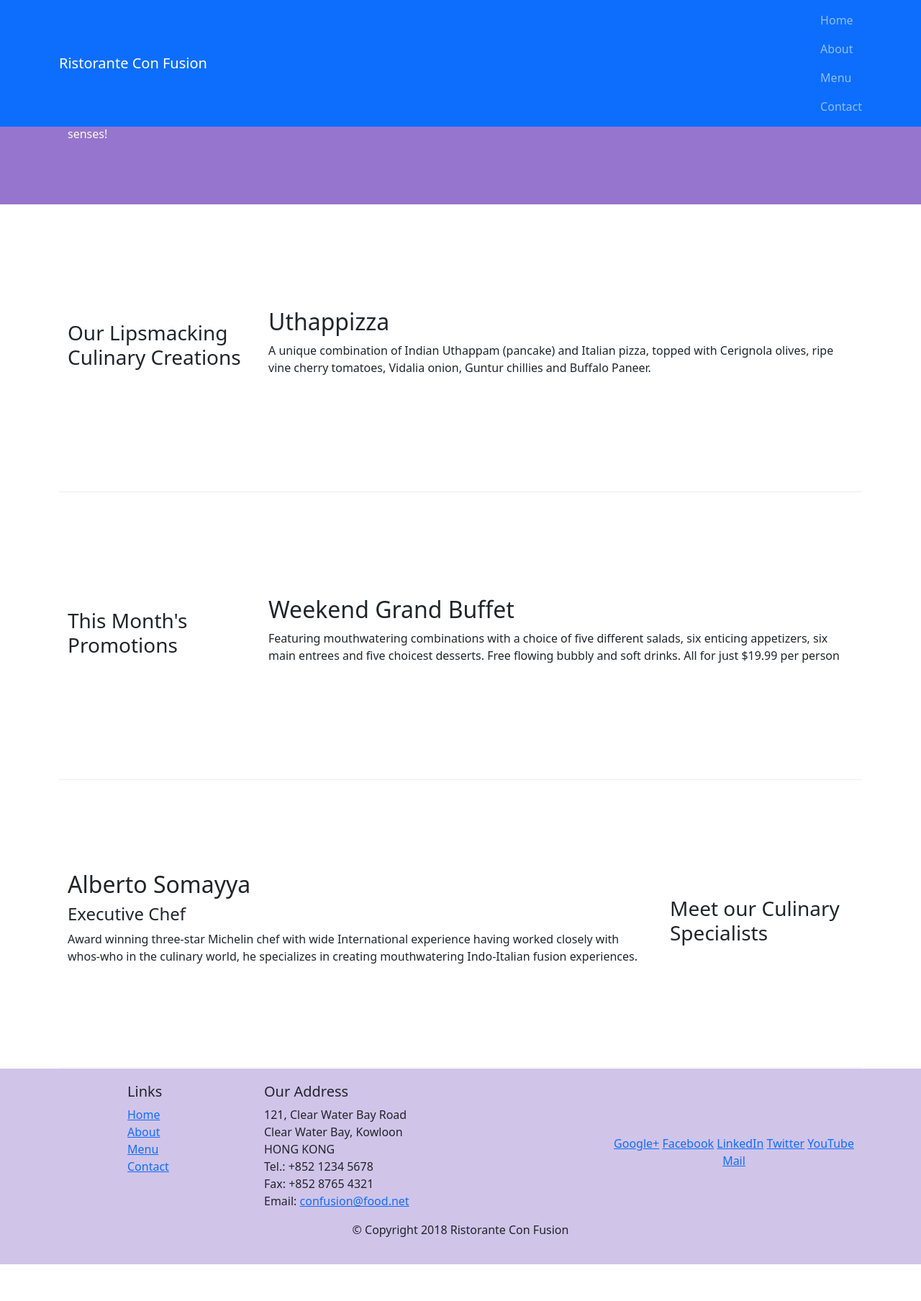
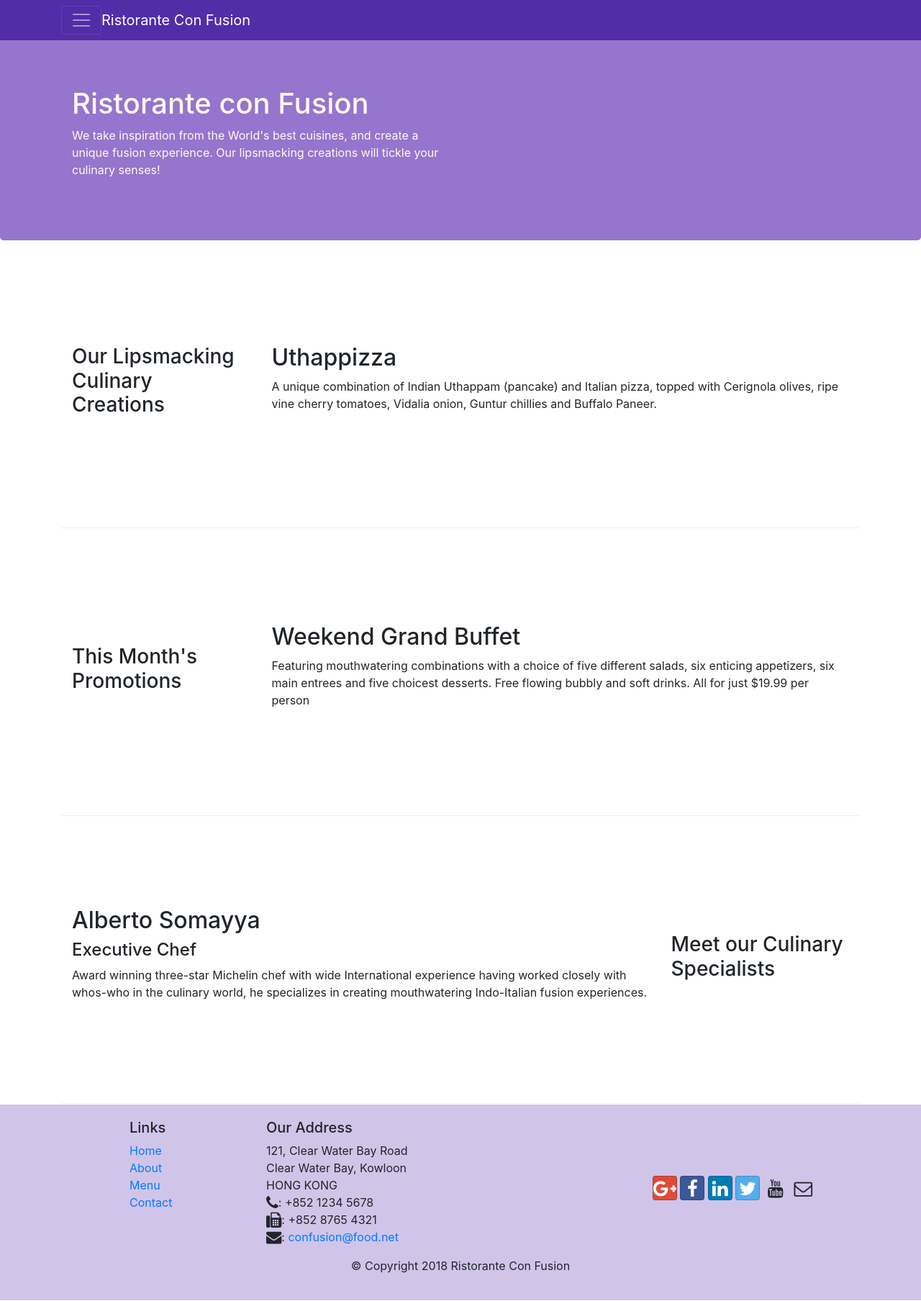
Before and after one commit to kardar/resturent, a website: page index.html in a window 1280 px wide. Shown: the whole page at 72% size. Before the commit the page ends 1758 px from the top, so only its background shows below. Drawn offline with nearby package versions, Linux system fonts and the light colour scheme.

Commit message:
bread crums nav bar and icons

```diff
--- a/aboutus.html
+++ b/aboutus.html
@@ -3,9 +3,20 @@
     <meta charset="utf-8">
     <meta name="viewport" content="width=device-width, initial-scale=1">
 <head>
-    <link href="https://cdn.jsdelivr.net/npm/bootstrap@5.1.3/dist/css/bootstrap.min.css" rel="stylesheet">
+  <!-- Latest compiled and minified CSS -->
+<link rel="stylesheet" href="https://cdn.jsdelivr.net/npm/bootstrap@4.6.1/dist/css/bootstrap.min.css">
 
-    <script src="https://cdn.jsdelivr.net/npm/bootstrap@5.1.3/dist/js/bootstrap.bundle.min.js"></script>
+<!-- jQuery library -->
+<script src="https://cdn.jsdelivr.net/npm/jquery@3.6.0/dist/jquery.slim.min.js"></script>
+
+<!-- Popper JS -->
+<script src="https://cdn.jsdelivr.net/npm/popper.js@1.16.1/dist/umd/popper.min.js"></script>
+
+<!-- Latest compiled JavaScript -->
+<script src="https://cdn.jsdelivr.net/npm/bootstrap@4.6.1/dist/js/bootstrap.bundle.min.js"></script>
+
+<link rel="stylesheet" href="https://cdnjs.cloudflare.com/ajax/libs/font-awesome/4.7.0/css/font-awesome.min.css">
+<link rel="stylesheet" href="https://cdnjs.cloudflare.com/ajax/libs/bootstrap-social/4.7.0/bootstrap-social.min.css">
 
 <link rel="stylesheet" href="css/styles.css">
 
@@ -14,6 +25,24 @@
 </head>
 
 <body>
+
+    <nav class="navbar navbar-dark navbar-expend-sm   fixed-top">
+        <div class="container">
+
+          <button type="button" class="navbar-toggler" data-toggle="collapse" data-target="#Navbar">
+              <span class="navbar-toggler-icon"></span>
+          </button>
+            <a class="navbar-brand mr-auto" href="index.html">Ristorante Con Fusion</a>
+            <div class="collapse navbar-collapse" id="Navbar">
+              <ul class="navbar-nav mr-auto">
+                <li class="nav-item "><a class="nav-link" href="index.html"><span class="fa fa-home fa-lg"></span> Home</a></li>
+                <li class="nav-item  active"><a class="nav-link" href="#"><span class="fa fa-info fa-lg"></span> About</a></li>
+                <li class="nav-item"><a class="nav-link" href="#"><span class="fa fa-list fa-lg"></span> Menu</a></li>
+                <li class="nav-item"><a class="nav-link" href="#"><span class="fa fa-address-card fa-lg"></span> Contact</a></li>
+              </ul>
+          </div>
+        </div>
+    </nav>
 
     <header class="jumbotron">
         <div class="container">
@@ -30,7 +59,11 @@
 
     <div class="container">
         <div class="row ">
-            <div>
+            <ol class="col-12 breadcrumb">
+                <li class="breadcrumb-item"><a href="index.html">Home</a></li>
+                <li class="breadcrumb-item active">About Us</li>
+               </ol>
+            <div class="col-12">
                <h3>About Us</h3>
                <hr>
             </div>
@@ -88,12 +121,12 @@
                 </div>
                 <div class="col-12 col-sm-4 align-self-center">
                     <div class="text-center">
-                        <a href="http://google.com/+">Google+</a>
-                        <a href="http://www.facebook.com/profile.php?id=">Facebook</a>
-                        <a href="http://www.linkedin.com/in/">LinkedIn</a>
-                        <a href="http://twitter.com/">Twitter</a>
-                        <a href="http://youtube.com/">YouTube</a>
-                        <a href="mailto:">Mail</a>
+                        <a class="btn btn-social-icon btn-google" href="http://google.com/+"><i class="fa fa-google-plus fa-lg"></i></a>
+                        <a class="btn btn-social-icon btn-facebook" href="http://www.facebook.com/profile.php?id="><i class="fa fa-facebook fa-lg"></i></a>
+                        <a class="btn btn-social-icon btn-linkedin" href="http://www.linkedin.com/in/"><i class="fa fa-linkedin fa-lg"></i></a>
+                        <a class="btn btn-social-icon btn-twitter" href="http://twitter.com/"><i class="fa fa-twitter fa-lg"></i></a>
+                        <a class="btn btn-social-icon btn-youtube" href="http://youtube.com/"><i class="fa fa-youtube fa-lg"></i></a>
+                        <a class="btn btn-social-icon " href="mailto:"><i class="fa fa-envelope-o fa-lg"></i></a>
                     </div>
                 </div>
            </div>
--- a/css/styles.css
+++ b/css/styles.css
@@ -33,3 +33,12 @@
     padding: 30px 0px 30px 0px;
     margin: 5px auto;
 }
+
+body{
+    padding: 50px 0px 0px 0px;
+    z-index: 0;
+}
+
+.navbar-dark{
+    background-color: #512da8;
+}
--- a/index.html
+++ b/index.html
@@ -5,10 +5,22 @@
 
 
 <head>
-    <link href="https://cdn.jsdelivr.net/npm/bootstrap@5.1.3/dist/css/bootstrap.min.css" rel="stylesheet">
 
-    <script src="https://cdn.jsdelivr.net/npm/bootstrap@5.1.3/dist/js/bootstrap.bundle.min.js"></script>
 
+<!-- Latest compiled and minified CSS -->
+<link rel="stylesheet" href="https://cdn.jsdelivr.net/npm/bootstrap@4.6.1/dist/css/bootstrap.min.css">
+
+<!-- jQuery library -->
+<script src="https://cdn.jsdelivr.net/npm/jquery@3.6.0/dist/jquery.slim.min.js"></script>
+
+<!-- Popper JS -->
+<script src="https://cdn.jsdelivr.net/npm/popper.js@1.16.1/dist/umd/popper.min.js"></script>
+
+<!-- Latest compiled JavaScript -->
+<script src="https://cdn.jsdelivr.net/npm/bootstrap@4.6.1/dist/js/bootstrap.bundle.min.js"></script>
+
+<link rel="stylesheet" href="https://cdnjs.cloudflare.com/ajax/libs/font-awesome/4.7.0/css/font-awesome.min.css">
+<link rel="stylesheet" href="https://cdnjs.cloudflare.com/ajax/libs/bootstrap-social/4.7.0/bootstrap-social.min.css">
 
 <link rel="stylesheet" href="css/styles.css">
 
@@ -17,17 +29,24 @@
 </head>
 
 <body>
-          <nav class="navbar navbar-dark navbar-expend-sm bg-primary fixed-top">
+          <nav class="navbar navbar-dark navbar-expend-sm  fixed-top">
               <div class="container">
-                  <a class="navbar-brand" href="#">Ristorante Con Fusion</a>
-                    <ul class="navbar-nav ">
-                         <li class="nav-item active"><a class="nav-link" href="#">Home</a></li>
-                         <li class="nav-item"><a class="nav-link" href="aboutus.html">About</a></li>
-                         <li class="nav-item"><a class="nav-link" href="#">Menu</a></li>
-                         <li class="nav-item"><a class="nav-link" href="#">Contact</a></li>
+                <button type="button" class="navbar-toggler" data-toggle="collapse" data-target="#Navbar">
+                    <span class="navbar-toggler-icon"></span>
+                </button>
+                  <a class="navbar-brand mr-auto" href="#">Ristorante Con Fusion</a>
+                  <div class="collapse navbar-collapse" id="Navbar">
+                    <ul class="navbar-nav mr-auto">
+                         <li class="nav-item active"><a class="nav-link" href="#"><span class="fa fa-home fa-lg"></span> Home</a></li>
+                         <li class="nav-item"><a class="nav-link" href="aboutus.html"><span class="fa fa-info fa-lg"></span> About</a></li>
+                         <li class="nav-item"><a class="nav-link" href="#"><span class="fa fa-list fa-lg"></span> Menu</a></li>
+                         <li class="nav-item"><a class="nav-link" href="#"><span class="fa fa-address-card fa-lg"></span> Contact</a></li>
                     </ul>
+                </div>
               </div>
           </nav>
+
+
     <header class="jumbotron">
         <div class="container">
             <div class="row row-header">
@@ -82,7 +101,7 @@
                     <h5>Links</h5>
                     <ul class="list-unstyled">
                         <li><a href="#">Home</a></li>
-                        <li><a href="#">About</a></li>
+                        <li><a href="aboutus.html">About</a></li>
                         <li><a href="#">Menu</a></li>
                         <li><a href="#">Contact</a></li>
                     </ul>
@@ -93,19 +112,19 @@
 		              121, Clear Water Bay Road<br>
 		              Clear Water Bay, Kowloon<br>
 		              HONG KONG<br>
-		              Tel.: +852 1234 5678<br>
-		              Fax: +852 8765 4321<br>
-		              Email: <a href="mailto:confusion@food.net">confusion@food.net</a>
+		              <i class="fa fa-phone fa-lg"></i>: +852 1234 5678<br>
+		              <i class="fa fa-fax fa-lg"></i>: +852 8765 4321<br>
+		              <i class="fa fa-envelope fa-lg"></i>: <a href="mailto:confusion@food.net">confusion@food.net</a>
 		           </address>
                 </div>
                 <div class="col-12 col-sm-4 align-self-center" >
                     <div class="text-center">
-                        <a href="http://google.com/+">Google+</a>
-                        <a href="http://www.facebook.com/profile.php?id=">Facebook</a>
-                        <a href="http://www.linkedin.com/in/">LinkedIn</a>
-                        <a href="http://twitter.com/">Twitter</a>
-                        <a href="http://youtube.com/">YouTube</a>
-                        <a href="mailto:">Mail</a>
+                        <a class="btn btn-social-icon btn-google" href="http://google.com/+"><i class="fa fa-google-plus fa-lg"></i></a>
+                        <a class="btn btn-social-icon btn-facebook" href="http://www.facebook.com/profile.php?id="><i class="fa fa-facebook fa-lg"></i></a>
+                        <a class="btn btn-social-icon btn-linkedin" href="http://www.linkedin.com/in/"><i class="fa fa-linkedin fa-lg"></i></a>
+                        <a class="btn btn-social-icon btn-twitter" href="http://twitter.com/"><i class="fa fa-twitter fa-lg"></i></a>
+                        <a class="btn btn-social-icon btn-youtube" href="http://youtube.com/"><i class="fa fa-youtube fa-lg"></i></a>
+                        <a class="btn btn-social-icon " href="mailto:"><i class="fa fa-envelope-o fa-lg"></i></a>
                     </div>
                 </div>
            </div>
```
